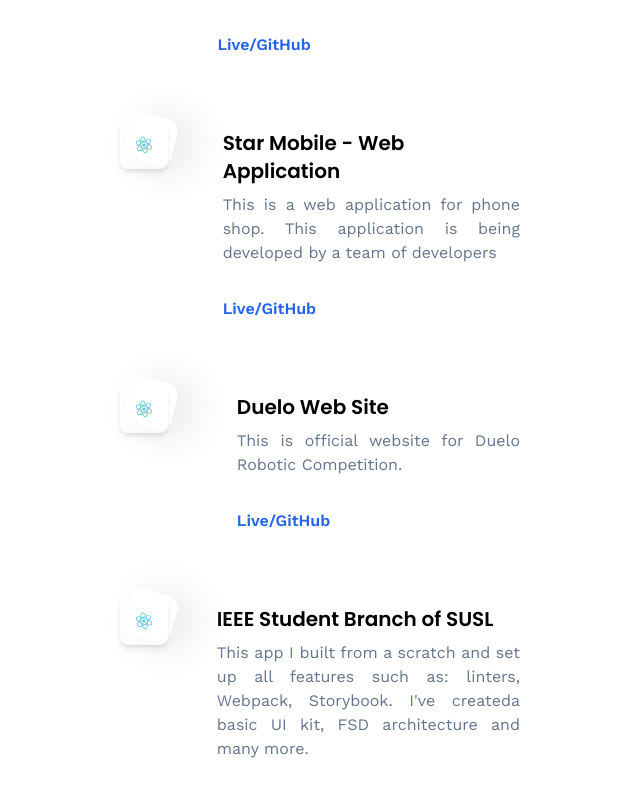
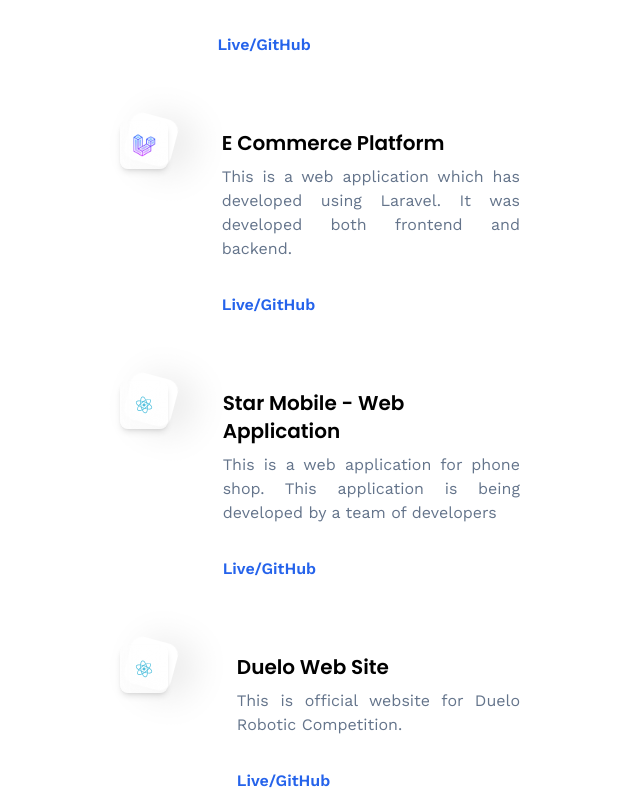
Before and after one commit to Chamaali/3d-portfolio, a React (Vite) app: page /projects in a window 1280 px wide. Shown: the part 1041-1837 px from the top of the page, without its empty margins (200-840 px from the left). Built offline with nearby package versions, Linux system fonts and the light colour scheme; no server answers.

Commit message:
Added laravel Project.

```diff
--- a/src/constants/index.js
+++ b/src/constants/index.js
@@ -406,6 +406,14 @@ export const projects = [
     link: "https://github.com/orgs/Tea-Test/repositories",
   },
   {
+    iconUrl: laravel,
+    theme: "btn-back-white",
+    name: "E Commerce Platform",
+    description:
+      "This is a web application which has developed using Laravel. It was developed both frontend and backend.",
+    link: "https://github.com/Chamaali/E-Commerce-Platform-Fullstack.git",
+  },
+  {
     iconUrl: react,
     theme: "btn-back-white",
     name: "Star Mobile - Web Application",
@@ -426,8 +434,7 @@ export const projects = [
     theme: "btn-back-white",
     name: " IEEE Student Branch of SUSL",
     description:
-      "This app I built from a scratch and set up all features such as: linters, Webpack, Storybook. I've created" +
-      "a basic UI kit, FSD architecture and many more.",
+      "This is a the official website for the IEEE Student Branch of SUSL. This website has been developed by a team of developers. I Contributed to this website.",
     link: "https://ieee.sab.ac.lk/",
   },
   ,
```
